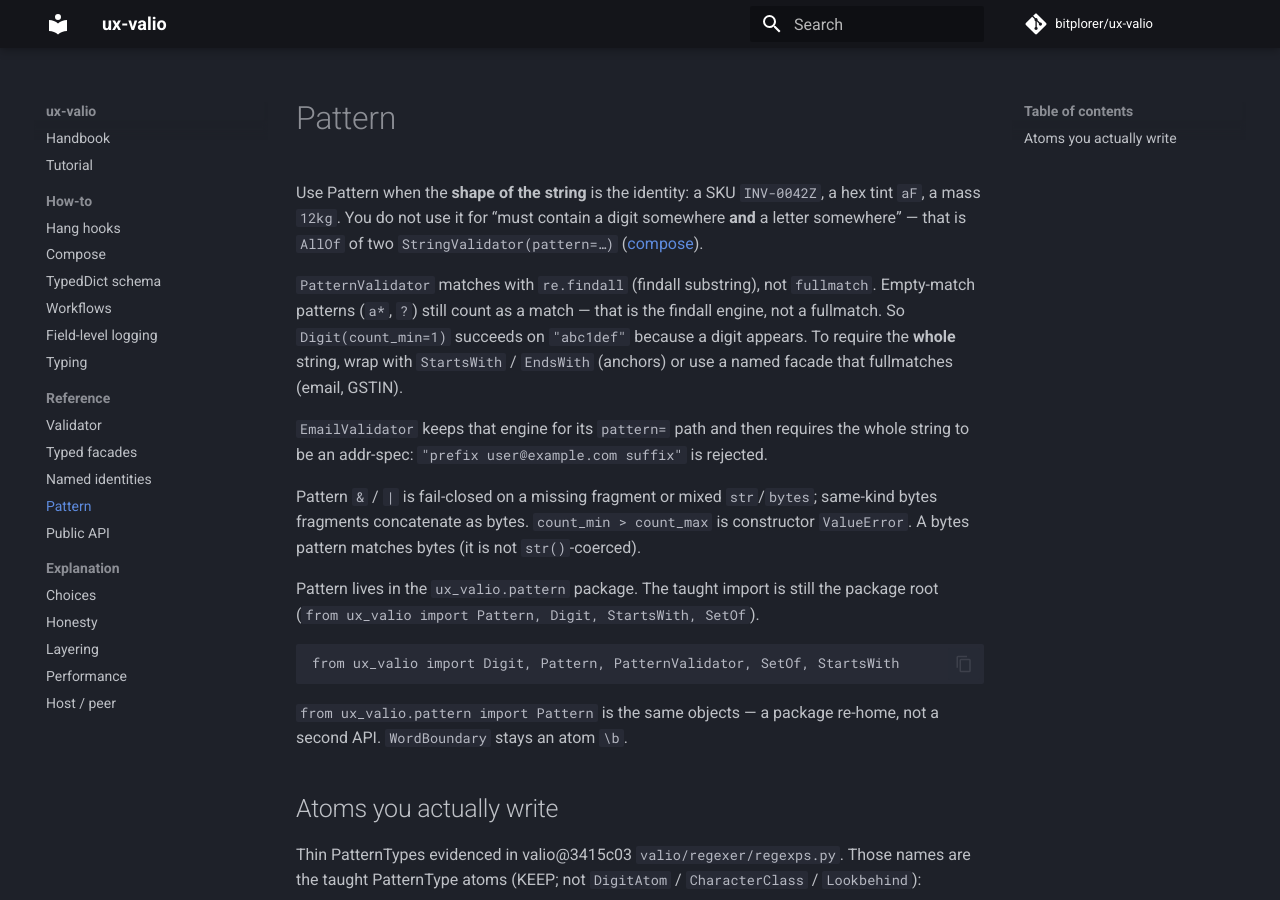
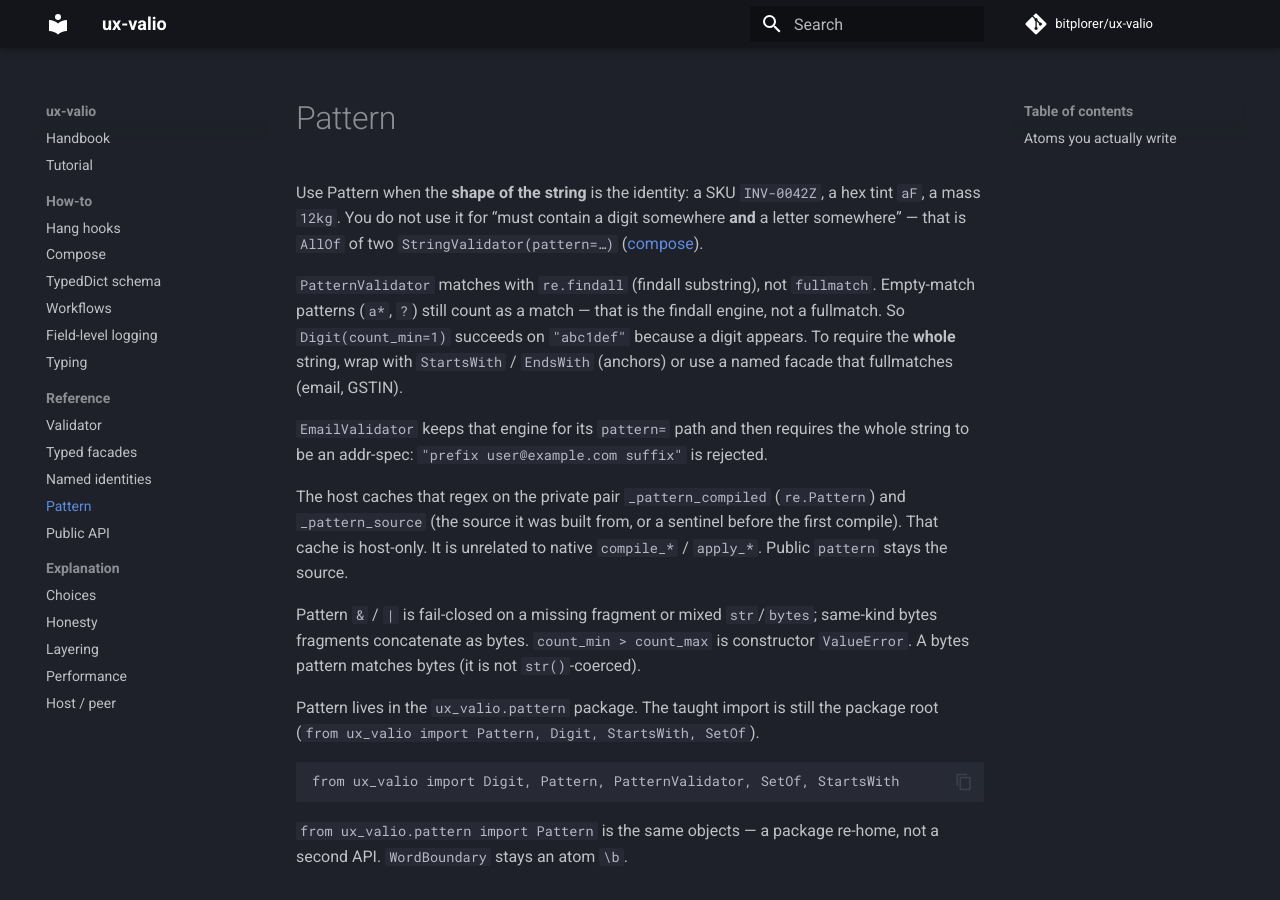
Before and after one commit to bitplorer/ux-valio, an MkDocs documentation site: the page built from docs/reference/pattern.md, in a window 1280 px wide and 900 px high. Built offline with MkDocs 1.6.1 and Material for MkDocs 9.7.7, drawn with Linux system fonts in a browser that asks for light colours; comment, search, counter and statistics services are not loaded.

Commit message:
Rename host regex cache to _pattern_compiled / _pattern_source
Rename host regex cache slots so they cannot be read as Door A native compile_*/apply_*.

_compiled → _pattern_compiled; _compiled_source → _pattern_source on Validator and PatternValidator. Public pattern KEEP. Living native slots KEEP. Cap OFF; UUID/Path/IP HOLD.

```diff
--- a/docs/reference/pattern.md
+++ b/docs/reference/pattern.md
@@ -15,6 +15,12 @@ facade that fullmatches (email, GSTIN).
 `EmailValidator` keeps that engine for its `pattern=` path and then
 requires the whole string to be an addr-spec:
 `"prefix user@example.com suffix"` is rejected.
+
+The host caches that regex on the private pair `_pattern_compiled`
+(`re.Pattern`) and `_pattern_source` (the source it was built from, or
+a sentinel before the first compile). That cache is host-only. It is
+unrelated to native `compile_*` / `apply_*`. Public `pattern` stays
+the source.
 
 Pattern `&` / `|` is fail-closed on a missing fragment or mixed
 `str`/`bytes`; same-kind bytes fragments concatenate as bytes.
```
Also changed, not shown: AGENTS.md (+7 -1 lines), CHANGELOG.md (+12 -0 lines), 3 other files.
